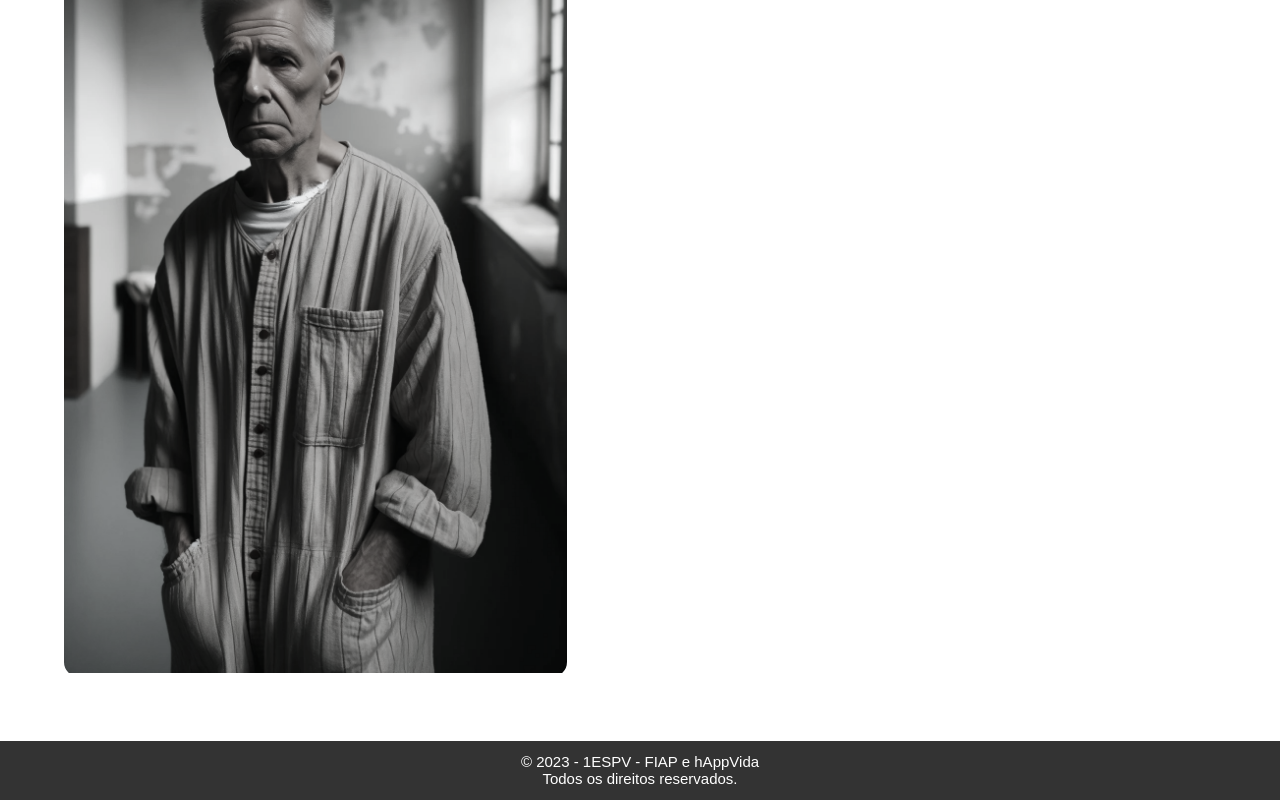
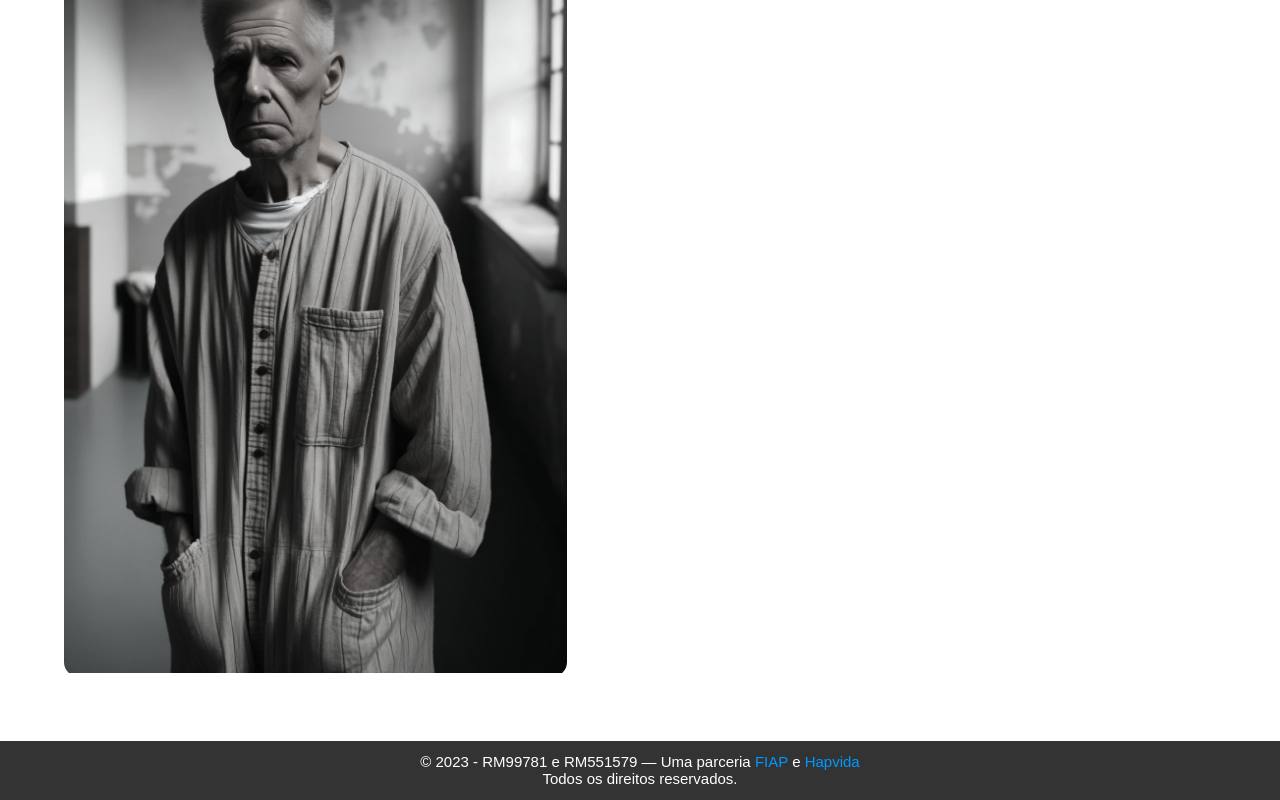
Before and after one commit to pbrnx/global-web-front, a React (Vite) app: page / in a window 1280 px wide. Shown: the part 1397-2197 px from the top of the page. Built offline with nearby package versions, Linux system fonts and the light colour scheme; sample sign-in values are in the browser's storage; a web font is replaced by a local one.

Commit message:
ajustes menores

```diff
--- a/package.json
+++ b/package.json
@@ -5,7 +5,7 @@
   "type": "module",
   "scripts": {
     "vite": "vite",
-    "dev": "npm-run-all --parallel vite backend ",
+    "dev": "npm-run-all --parallel vite backend",
     "build": "vite build",
     "lint": "eslint . --ext js,jsx --report-unused-disable-directives --max-warnings 0",
     "preview": "vite preview",
--- a/src/components/footer/Footer.jsx
+++ b/src/components/footer/Footer.jsx
@@ -1,13 +1,17 @@
+
 import './Footer.scss';
 
 export default function Rodape() {
   return (
-    <footer className="footer-container">
-      <div className="footer-content">
-        <p>&copy; 2023 - 1ESPV - FIAP e hAppVida</p>
-        <p>Todos os direitos reservados.</p>
-      </div>
-    </footer>
+    <div className="footer-container">
+      <footer>
+        <div className="footer-content">
+          <p>&copy; 2023 - RM99781 e RM551579 — Uma parceria <a href='https://www.fiap.com.br' target='_blank'> FIAP </a> e <a href='https://www.hapvida.com.br/site/' target='_blank'>Hapvida</a></p>
+
+          <p>Todos os direitos reservados.</p>
+        </div>
+      </footer>
+    </div>
   );
 
 }
--- a/src/components/footer/Footer.scss
+++ b/src/components/footer/Footer.scss
@@ -1,14 +1,24 @@
-.footer-container {
+
+
+  .footer-container {
+    margin-top: auto; // Isso empurra o rodapé para baixo se o conteúdo acima dele não for suficiente para preencher a tela
     background-color: #333;
     color: #fff;
     padding: 1%;
     text-align: center;
-    bottom: 0;
+    font-size: 15px;
+    // Remova 'position: absolute;' e 'bottom: 0;'
     width: 100%;
-    font-size: 15px;
-}
-.footer-content {
+  }
+
+  .footer-content {
     display: flex;
     flex-direction: column;
-    align-items: center;
-}
+    a {
+      color: #0099ff;
+      transition: 0.3s;
+    }
+    a:hover {
+      color: #b4d2ff;
+    }
+  }
--- a/src/index.css
+++ b/src/index.css
@@ -3,10 +3,21 @@
   src: url('/assets/SF-Pro.ttf') format('opentype');
 }
 
-  html, button {
+html,
+body {
+  height: 100%;
+  margin: 0;
+  padding: 0;
+}
+
+html,
+button {
   font-family: 'SF-Pro', sans-serif;
 }
 
-  h1,h2,label, form{
+h1,
+h2,
+label,
+form {
   font-weight: 300;
 }
--- a/src/routes/Cadastro.jsx
+++ b/src/routes/Cadastro.jsx
@@ -91,18 +91,18 @@ function Cadastro() {
   return (
     <>
 
- <h1>Cadastre-se e faça parte do nosso projeto!</h1>
+      <h1>Cadastre-se e faça parte do nosso projeto!</h1>
       <form onSubmit={handleSubmit}>
         <label htmlFor="loginUsername">Nome:</label>
-        <input type="text" placeholder='Digite seu nome completo' required value={nome} onChange={handleNomeChange} />
+        <input type="text" placeholder='Digite seu nome completo'  value={nome} onChange={handleNomeChange} />
         <br />
 
         <label htmlFor="loginPassword">Email:</label>
-        <input type="text" placeholder='Digite seu Email' required value={email} onChange={handleEmailChange} />
+        <input type="text" placeholder='Digite seu Email' value={email} onChange={handleEmailChange} />
         <br />
 
         <label htmlFor="loginPassword">Senha:</label>
-        <input type="password" id="loginPassword" placeholder="Digite sua senha" required value={senha} onChange={handleSenhaChange} />
+        <input type="password" id="loginPassword" placeholder="Digite sua senha" value={senha} onChange={handleSenhaChange} />
         <br />
 
         <input type="checkbox" id="checkbox" checked={checkboxChecked} onChange={handleCheckboxChange} />
--- a/src/routes/Login.jsx
+++ b/src/routes/Login.jsx
@@ -23,10 +23,10 @@ function Login() {
   const history = useNavigate();
 
   const checkPreviousLogin = () => {
-    const isLoggedIn = sessionStorage.getItem('isLoggedIn');
+    const isLoggedIn = sessionStorage.getItem('userToken');
 
     if (isLoggedIn) {
-      toast('Você já está logado.');
+      toast.error('Você já está logado.');
       history('/');
       return true;
     }
@@ -65,8 +65,7 @@ function Login() {
         toast.success("Login bem sucedido! Bem-vindo(a) " + user.nome + "!");
         history('/');
 
-    }
-    else {
+      } else {
         toast.error("Credenciais de Login não encontradas.");
       }
     } catch (error) {
@@ -81,11 +80,11 @@ function Login() {
 
       <form>
         <label htmlFor="loginPassword">Email:</label>
-        <input type="text" placeholder="Digite seu email" required value={email} onChange={handleEmailChange} />
+        <input type="text" placeholder="Digite seu email" value={email} onChange={handleEmailChange} />
         <br />
 
         <label htmlFor="loginPassword">Senha:</label>
-        <input type="password" id="loginPassword" placeholder="Digite sua senha" required value={senha} onChange={handleSenhaChange} />
+        <input type="password" id="loginPassword" placeholder="Digite sua senha" value={senha} onChange={handleSenhaChange} />
         <br />
         <div className='containerLoginButton'>
           <button type="button" id='loginButton' onClick={handleLogin}>Login</button>
--- a/src/routes/Projeto.jsx
+++ b/src/routes/Projeto.jsx
@@ -1,6 +1,6 @@
 import React from 'react';
 import Footer from "../components/footer/Footer.jsx";
-import { useState, useEffect } from 'react';
+import { useState } from 'react';
 import "../scss/Projeto.scss";
 
 
@@ -29,7 +29,7 @@ export default function Home() {
         <section className="solution-container">
           <aside className="additional-info">
             <p>Envelhecer com saúde não é apenas uma meta, é uma necessidade. Neste cenário, o hAppVida Fitness surge como uma ferramenta essencial, projetada para apoiar e enriquecer a jornada de envelhecimento saudável. Com o avançar da idade, nosso corpo e mente enfrentam desafios únicos, e a adaptação ao estilo de vida é crucial para manter a saúde e a vitalidade. O hAppVida Fitness oferece uma abordagem personalizada, com recursos que abrangem desde o monitoramento da atividade física até conselhos de bem-estar mental. Este aplicativo não é apenas um rastreador de saúde; é um companheiro dedicado, oferecendo orientação, motivação e suporte para que cada usuário possa desfrutar de uma vida plena e saudável.</p><br />
-         <p>Manter um peso saudável é vital para a saúde geral, especialmente à medida que envelhecemos. O hAppVida Fitness atende a essa necessidade com um conjunto robusto de ferramentas projetadas para ajudar na gestão do peso. Com recursos avançados, como rastreadores de atividade, análises detalhadas de progresso e planos de exercícios personalizados, este aplicativo oferece uma abordagem holística para controle de peso. Ele considera fatores como idade, histórico de saúde e objetivos pessoais, proporcionando um caminho claro e acessível para alcançar e manter um peso saudável. Além disso, o hAppVida Fitness incentiva hábitos saudáveis e sustentáveis, promovendo uma mudança de estilo de vida que vai além das métricas tradicionais de saúde.</p><br/>
+            <p>Manter um peso saudável é vital para a saúde geral, especialmente à medida que envelhecemos. O hAppVida Fitness atende a essa necessidade com um conjunto robusto de ferramentas projetadas para ajudar na gestão do peso. Com recursos avançados, como rastreadores de atividade, análises detalhadas de progresso e planos de exercícios personalizados, este aplicativo oferece uma abordagem holística para controle de peso. Ele considera fatores como idade, histórico de saúde e objetivos pessoais, proporcionando um caminho claro e acessível para alcançar e manter um peso saudável. Além disso, o hAppVida Fitness incentiva hábitos saudáveis e sustentáveis, promovendo uma mudança de estilo de vida que vai além das métricas tradicionais de saúde.</p><br />
             <p>Ajustar a dieta é outro aspecto crucial para manter a saúde com o passar dos anos. O hAppVida Fitness se destaca ao fornecer orientações nutricionais personalizadas, adaptadas às necessidades individuais de cada usuário. Entendemos que cada pessoa é única, e suas necessidades nutricionais variam. Por isso, o aplicativo oferece recomendações detalhadas de dieta, planos de refeições e dicas de alimentação saudável, tudo baseado em preferências pessoais, intolerâncias alimentares e objetivos de saúde. Além disso, o hAppVida Fitness inclui uma vasta biblioteca de receitas saudáveis e deliciosas, ajudando os usuários a fazer escolhas alimentares conscientes e saborosas que contribuem para a prevenção de doenças e um envelhecimento saudável.
 
             </p>
@@ -67,7 +67,7 @@ export default function Home() {
         </div>
 
         <div className="img-container">
-        <img  className='imgP1'
+          <img className='imgP1'
             src={hoveredImage === 3 ? "/assets/vantagem6.png" : "/assets/vantagem5.png"}
             alt="Vantagem"
             onMouseEnter={() => setHoveredImage(3)}
--- a/src/scss/Form.scss
+++ b/src/scss/Form.scss
@@ -4,12 +4,14 @@ $button-bg-hover: #b4d2ff;
 
 form {
   margin: 20px auto;
+  margin-bottom: 13%;
   max-width: 400px;
   padding: 35px;
   border: 1px solid $border-color;
   background-color: #f7f7f7;
   border-radius: 5px;
-    zoom:150%;
+  zoom: 150%;
+
   label {
     display: block;
     margin-bottom: 8px;
@@ -77,12 +79,12 @@ h1 {
   padding-top: 10px;
 }
 
-h2{
-  font-size:12px;
+h2 {
+  font-size: 12px;
   padding-top: 2%;
 }
 
-a{
+a {
   text-decoration: none;
 }
 
--- a/users.json
+++ b/users.json
@@ -5,6 +5,24 @@
       "email": "user@teste.com",
       "senha": "12345",
       "id": 1
+    },
+    {
+      "nome": "123",
+      "email": "123@",
+      "senha": "123",
+      "id": 2
+    },
+    {
+      "nome": "Pedro Barone",
+      "email": "pedrobarone2709@gmail.com",
+      "senha": "Pedro153045",
+      "id": 3
+    },
+    {
+      "nome": "123",
+      "email": "123@fafa",
+      "senha": "123",
+      "id": 4
     }
   ]
 }
```
Also changed, not shown: src/App.jsx (+4 -4 lines), src/main.jsx (+8 -6 lines), 15 other files (tests, documents, lock files or other folders). Lines whose indentation alone changed are shown as unchanged.
